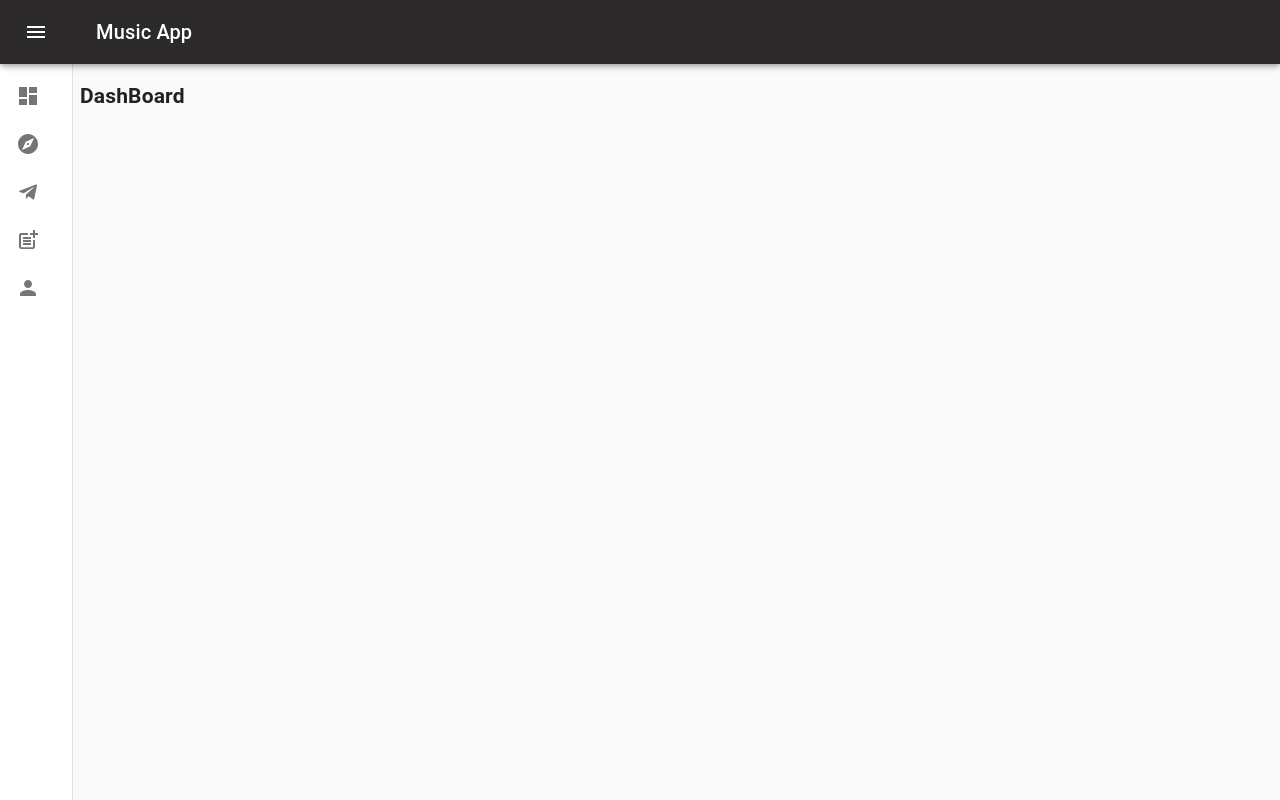
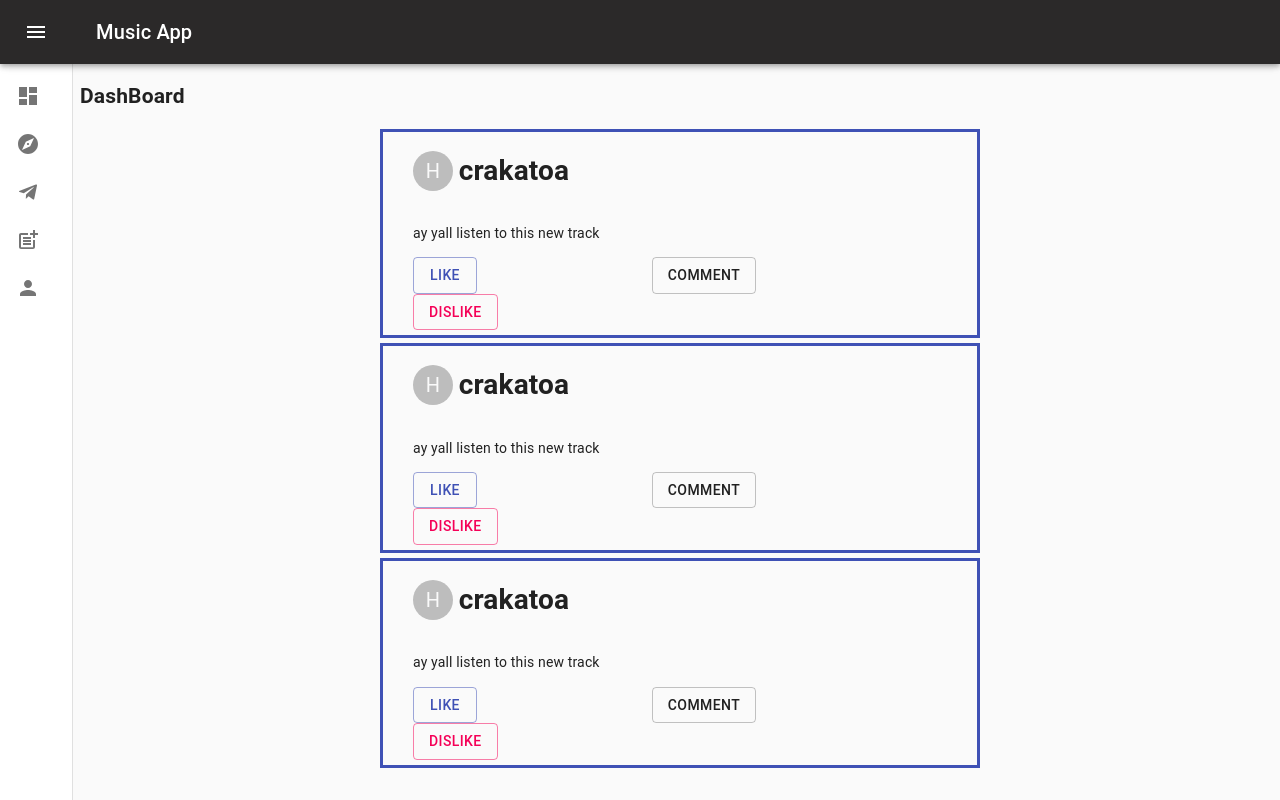
Before and after one commit to GroovTeam/groov-web, a React (Create React App) app: page / in a window 1280 px wide. Shown: the top 800 px of the page. Built offline with nearby package versions, Linux system fonts and the light colour scheme.

Commit message:
Skeleton for Dashboard rough draft

```diff
--- /dev/null
+++ b/src/components/DashboardPosts.js
@@ -0,0 +1,22 @@
+import React, { } from 'react';
+import Post from './Post';
+
+let posts = [{ profilePic: 'lol', text: 'ay yall listen to this new track', username: 'crakatoa' },
+  { profilePic: 'lol', text: 'ay yall listen to this new track', username: 'crakatoa' },
+  { profilePic: 'lol', text: 'ay yall listen to this new track', username: 'crakatoa' }];
+
+function DashboardPosts()
+{
+  return(
+    <div>
+      {
+        posts.map((post, index) => (
+          <Post key={index} post={post}/>
+        ))
+      }
+    </div>
+  );
+}
+
+
+export default DashboardPosts;
--- /dev/null
+++ b/src/components/Post.js
@@ -0,0 +1,31 @@
+import React, {  } from 'react';
+import Button from '@material-ui/core/Button';
+import Box from '@material-ui/core/Box';
+import Avatar from '@material-ui/core/Avatar';
+function Posts( { post } ) {
+  return (
+    <div>
+      <Box border={3} borderColor="primary.main" style={{ margin: 'auto', width: '50%', paddingLeft: '30px', paddingBottom: '5px', display: 'flex', flexDirection: 'column'}} >
+
+        <div style={{ display: 'flex', flexDirection: 'row' }}>
+          <Avatar style= {{alignSelf: 'center', marginRight: '1%'}}>
+           H
+          </Avatar>
+          <h1>{post.username}</h1>
+        </div>
+
+        <p >{post.text}
+        </p>
+
+        <div>
+          <Button variant="outlined" color="primary" style={{ marginRight: '31%' }}>Like</Button>
+          <Button variant="outlined" style={{ marginRight: '35%' }}>Comment</Button>
+          <Button variant="outlined" color="secondary">Dislike</Button>
+        </div>
+      </Box>
+      <div style={{ paddingBottom: '5px'  }}></div>
+    </div>
+  );
+}
+
+export default Posts;
--- a/src/pages/DashBoard.js
+++ b/src/pages/DashBoard.js
@@ -1,13 +1,20 @@
 import React from 'react';
 import Nav from '../components/Nav';
-
+import DashboardPosts from '../components/DashboardPosts';
 function DashBoard() {
   return (
     <div>
       <Nav  />
       <div style={{marginLeft: 80}}>
         <h2>DashBoard</h2>
+        <div>
+          <DashboardPosts>
+
+          </DashboardPosts>
+
+        </div>
       </div>
+
     </div>
   );
 }
```
